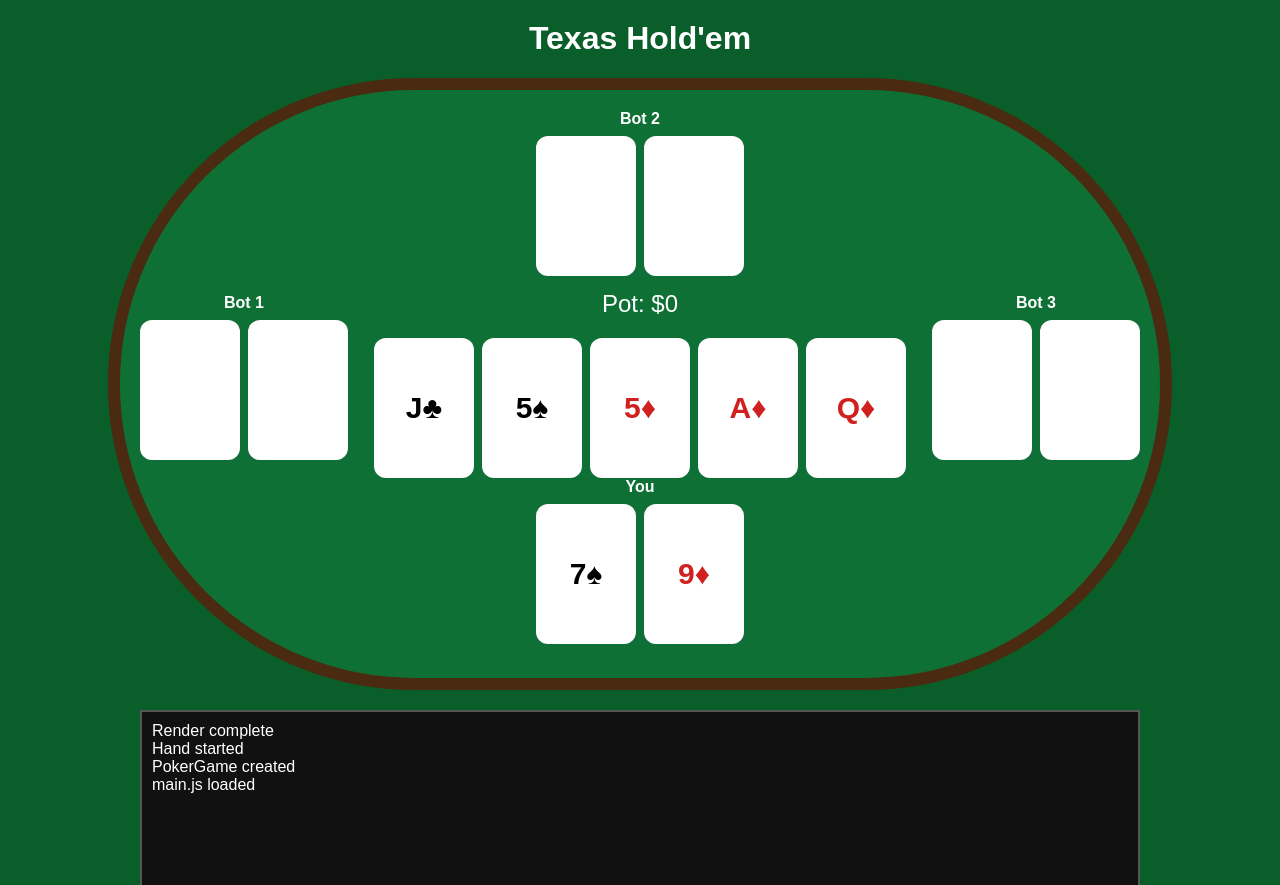
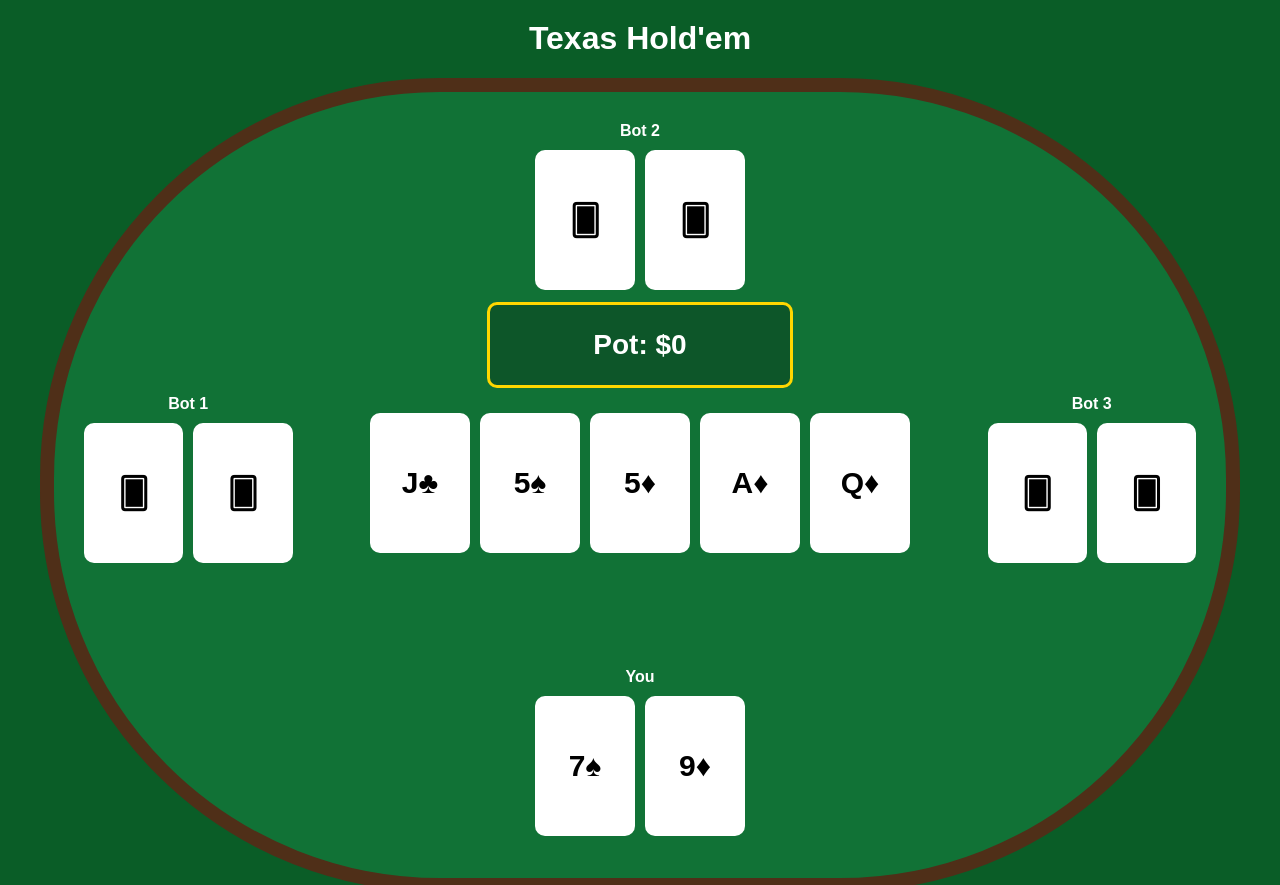
Before and after one commit to cosmicdevsd/holdem, a plain HTML site: page index.html in a window 1280 px wide. Shown: the top 885 px of the page. Drawn offline with Linux system fonts and the light colour scheme.

Commit message:
Update style.css

```diff
--- a/css/style.css
+++ b/css/style.css
@@ -1,9 +1,9 @@
 body {
-    margin: 0;
-    background: #0a5e2a;
+    background: #0a5d27;
     color: white;
     font-family: Arial, sans-serif;
     text-align: center;
+    margin: 0;
 }
 
 h1 {
@@ -12,87 +12,168 @@ h1 {
 
 #table {
 
-    width: 1000px;
-    margin: auto;
+    width: 1200px;
 
-    padding: 20px;
+    min-height: 700px;
 
-    background: #0f7036;
+    margin: 20px auto;
 
-    border: 12px solid #4a2a10;
+    padding: 30px;
+
+    background: #117236;
+
+    border: 14px solid #4f2f18;
 
     border-radius: 400px;
+
+    box-sizing: border-box;
+}
+
+#middle-row {
+
+    display: flex;
+
+    justify-content: space-between;
+
+    align-items: center;
 }
 
 #top-seat,
 #left-seat,
 #right-seat,
 #player-seat {
+
     min-height: 180px;
+
+    min-width: 180px;
 }
 
-#middle-row {
-    display: flex;
-    justify-content: space-between;
-    align-items: center;
+#board-area {
+
+    width: 700px;
+
+    text-align: center;
 }
 
-.player-name {
+#pot {
+
+    width: 300px;
+
+    height: 80px;
+
+    margin: 0 auto 25px auto;
+
+    border: 3px solid gold;
+
+    border-radius: 10px;
+
+    background: rgba(0,0,0,0.25);
+
+    display: flex;
+
+    justify-content: center;
+
+    align-items: center;
+
+    font-size: 28px;
+
     font-weight: bold;
-    margin-bottom: 8px;
+}
+
+#community-cards {
+
+    min-height: 150px;
+
+    display: flex;
+
+    justify-content: center;
+
+    gap: 10px;
+
+    margin-bottom: 25px;
 }
 
 .cards {
+
     display: flex;
+
     justify-content: center;
-    gap: 8px;
+
+    gap: 10px;
 }
 
 .card {
 
     width: 100px;
+
     height: 140px;
+
+    border-radius: 10px;
 
     background: white;
 
-    border-radius: 12px;
+    color: black;
 
     display: flex;
-    align-items: center;
+
     justify-content: center;
 
+    align-items: center;
+
     font-size: 30px;
+
     font-weight: bold;
 }
 
-.red {
-    color: #d02020;
+.player-name {
+
+    font-weight: bold;
+
+    margin-bottom: 10px;
 }
 
-.black {
-    color: black;
+#chip-tray {
+
+    display: flex;
+
+    justify-content: center;
+
+    gap: 15px;
+
+    min-height: 80px;
 }
 
-#community-cards {
+.chip-stack {
+
+    width: 60px;
+}
+
+.chip {
+
+    width: 60px;
+
+    height: 60px;
+
+    border-radius: 50%;
+
+    border: 3px solid white;
 
     display: flex;
-    gap: 8px;
+
     justify-content: center;
 
-    margin-top: 20px;
-}
+    align-items: center;
 
-#pot {
-    font-size: 24px;
-    margin-bottom: 15px;
+    font-weight: bold;
+
+    cursor: pointer;
 }
 
 #log {
 
     width: 1000px;
-    height: 220px;
 
-    overflow-y: auto;
+    height: 200px;
 
     margin: 20px auto;
 
@@ -100,6 +181,8 @@ h1 {
 
     border: 2px solid #555;
 
+    overflow-y: auto;
+
     text-align: left;
 
     padding: 10px;
```
